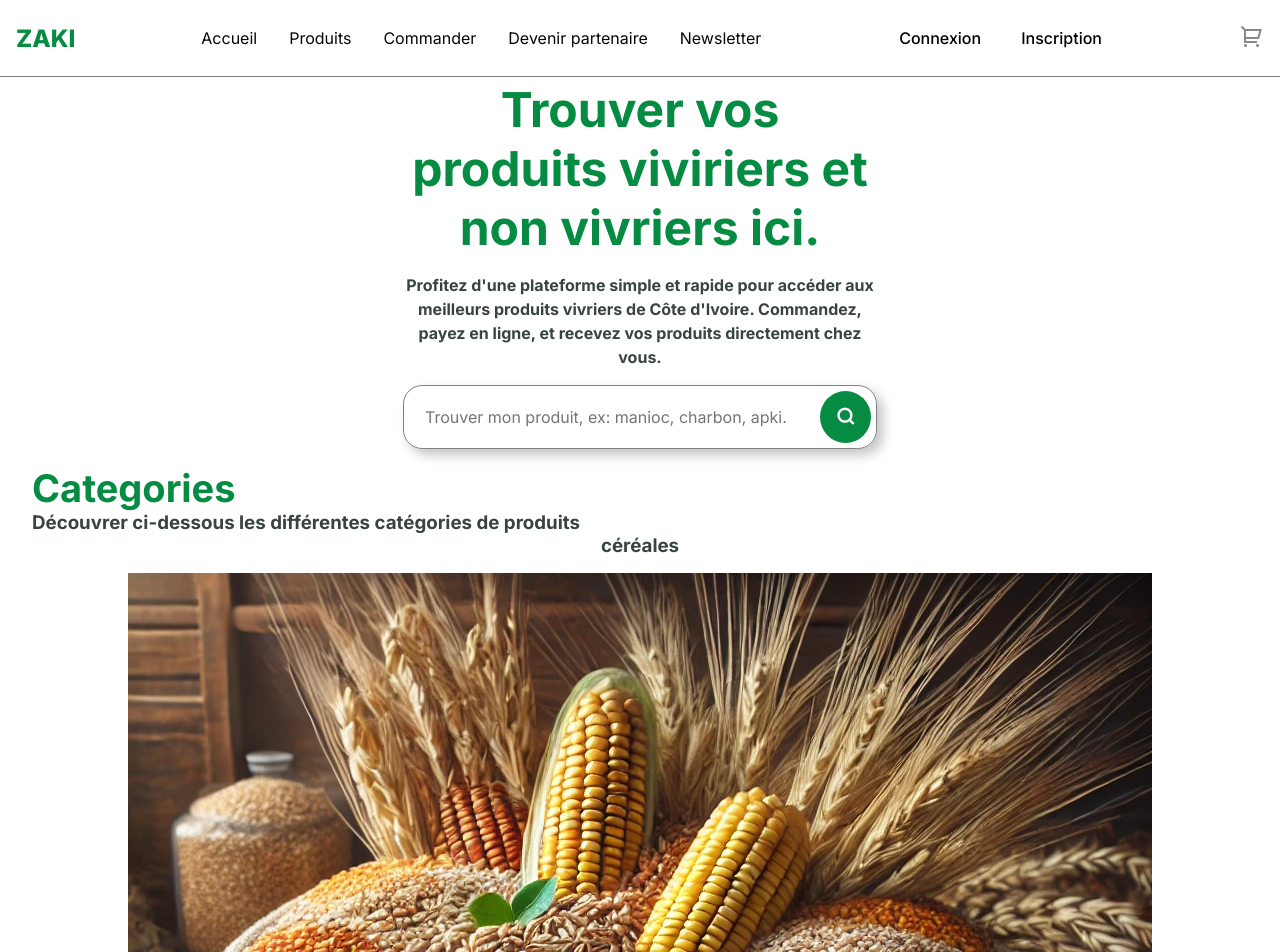
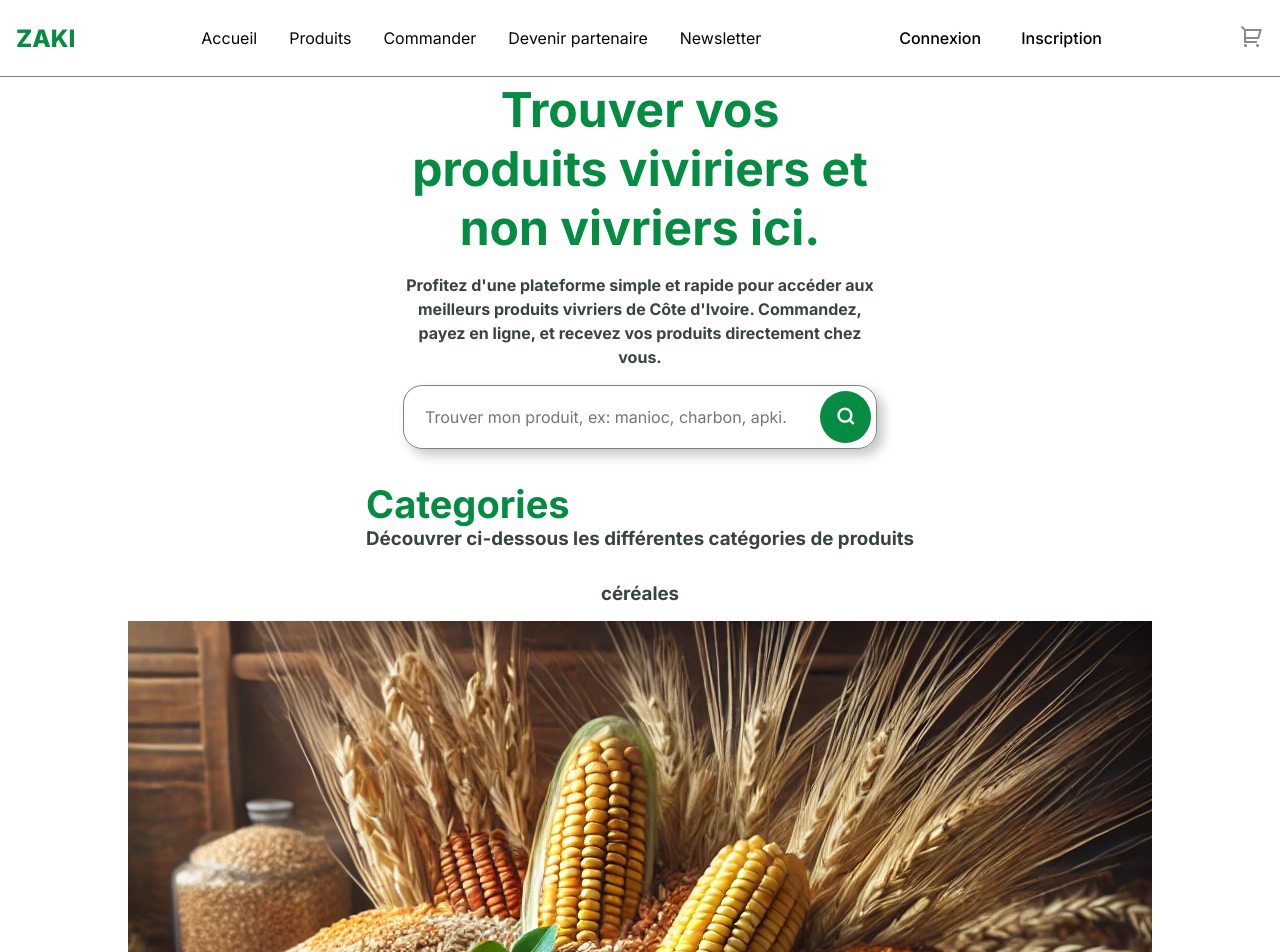
Before and after one commit to miakojean/zaki, a Vue app in the folder zaki front/: page /product in a window 1280 px wide. Shown: the top 952 px of the page. Built offline with nearby package versions, Linux system fonts and the light colour scheme.

Commit message:
products commit

```diff
--- a/zaki front/src/components/Landing/HeaderSection.vue
+++ b/zaki front/src/components/Landing/HeaderSection.vue
@@ -119,8 +119,8 @@ export default {
 
     .header__pic{
         background-size: cover;
-        height: 400px;
-        width: 400px;
+        height: 320px;
+        width: 320px;
         cursor: pointer;
 
     }
--- a/zaki front/src/components/Landing/PageSection.vue
+++ b/zaki front/src/components/Landing/PageSection.vue
@@ -131,7 +131,7 @@ section{
     .card__container{
         display: grid;
         grid-template-columns: 1fr 1fr;
-        grid-area: 1rem;
+        gap: 1rem;
     }
 
     .Pic{
@@ -161,8 +161,8 @@ section{
     }
     .Pic{
         background-size: cover;
-        height: 300px;
-        width: 300px;
+        height: 240px;
+        width: 240px;
         cursor: pointer;
     }
     .cards{
--- a/zaki front/src/components/Products/Categories.vue
+++ b/zaki front/src/components/Products/Categories.vue
@@ -1,5 +1,5 @@
 <template>
-  <div class="">
+  <section>
     <header class="section__header">
     <h2> Categories </h2>
     <h3>
@@ -15,7 +15,7 @@
           <MoreButton />
         </div>
     </div>
-  </div>
+  </section>
 </template>
 
 <script>
@@ -37,6 +37,15 @@ export default{
 </script>
 
 <style scoped>
+section{
+  padding: 1rem;
+  display: flex;
+  flex-direction: column;
+  justify-content: center;
+  align-items: center;
+  gap: 1rem;
+}
+
 .item__group{
   line-height: 2;
 }
--- a/zaki front/src/data/categoriesData.js
+++ b/zaki front/src/data/categoriesData.js
@@ -9,7 +9,7 @@ export const categoriesData = {
         name: 'Fruits',
         image: new URL('@/assets/categories/fruits.webp', import.meta.url).href,
         description: 'Mangue, orange, ananas, etc.',
-        items: ['Mangue', 'Orange', 'Ananas', 'Papaye', 'Banane douce', 'Goyave', 'Pomme']
+        items: ['Mangue', 'Orange', 'Ananas', 'Papaye', 'Banane douce', 'Goyave', 'Pomme', 'Poire']
     },
     'légumes': {
         name: 'Légumes',
@@ -44,10 +44,10 @@ export const categoriesData = {
         items: ['Lait entier', 'Lait demi-écrémé', 'Lait écrémé', 'Yaourt nature', 'Yaourt aux fruits', 'Fromage blanc', 'Fromage frais', 'Fromage à pâte dure', 'Fromage à pâte molle', 'Beurre']
     },
     'viandes': {
-    name: 'Viandes',
-    image: new URL('@/assets/categories/viandes.webp', import.meta.url).href,
-    description: 'Bœuf, poulet, porc, etc.',
-    items: ['Bœuf','Poulet','Porc','Agneau','Dinde','Canard','Lapin','Chèvre','Côte de bœuf','Saucisse']
+        name: 'Viandes',
+        image: new URL('@/assets/categories/viandes.webp', import.meta.url).href,
+        description: 'Bœuf, poulet, porc, etc.',
+        items: ['Bœuf','Poulet','Porc','Agneau','Dinde','Canard','Lapin','Chèvre','Côte de bœuf','Saucisse']
     },
     'epicesetcondiments': {
         name: 'Épices et Condiments',
```
Also changed, not shown: zaki front/src/views/ResearchPage.vue (line endings or trailing spaces). Lines whose indentation alone changed are shown as unchanged.
